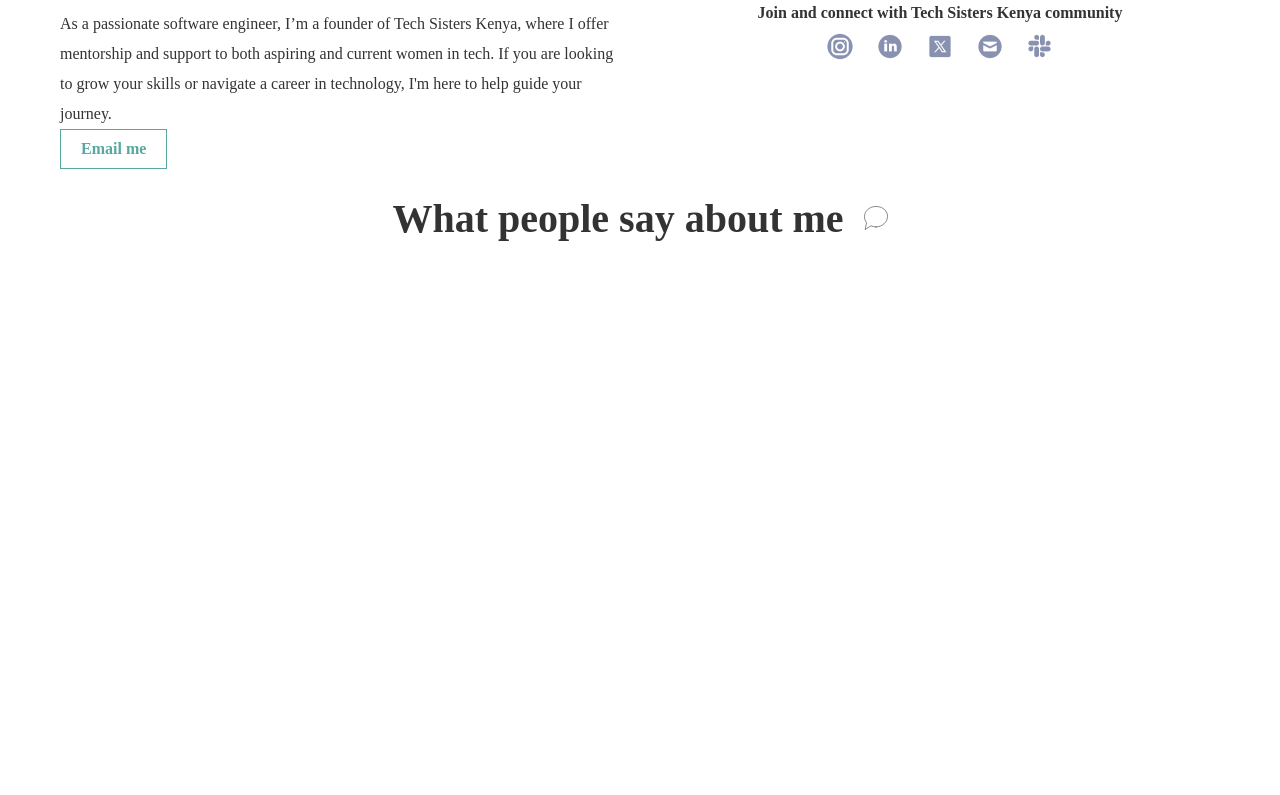
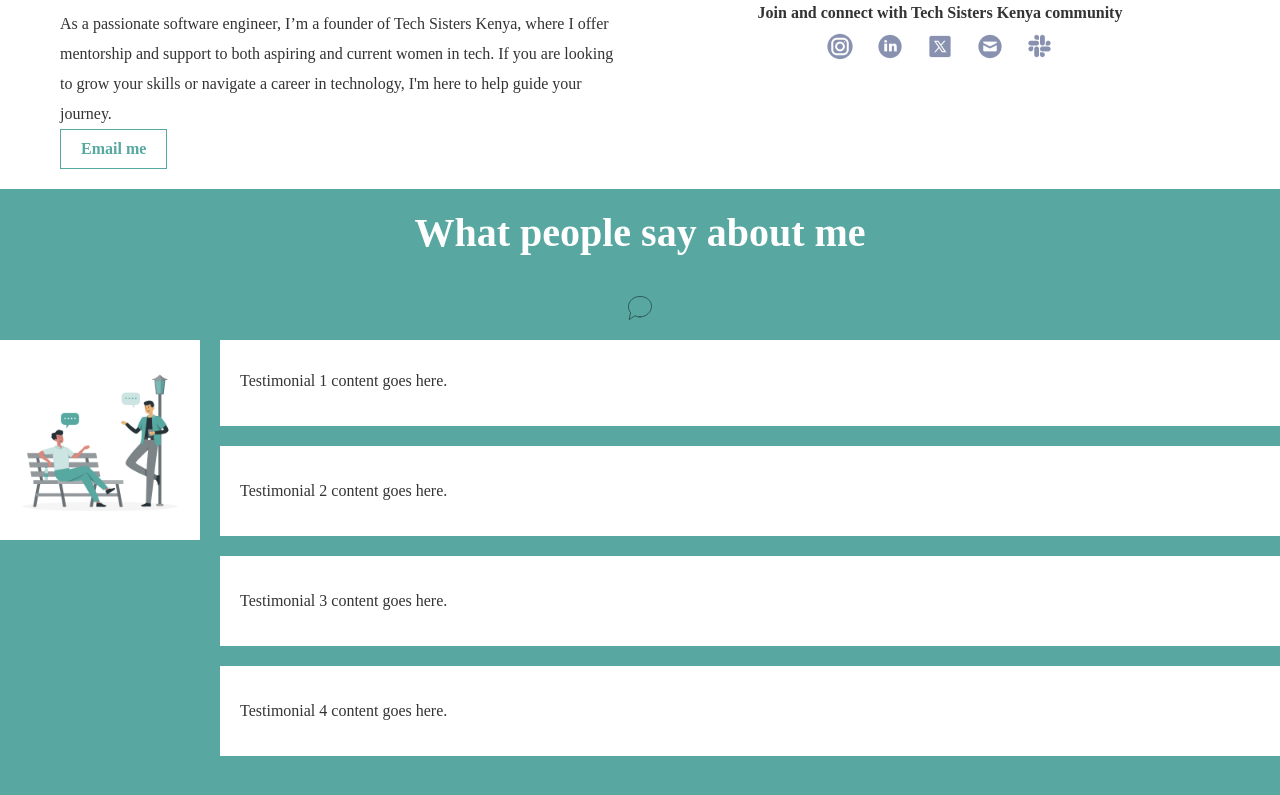
Before and after one commit to Vkerubo/my-portolio, a React (Create React App) app: page / in a window 1280 px wide. Shown: the part 3226-4021 px from the top of the page. Before the commit the page ends 3473 px from the top, so only its background shows below. Built offline with nearby package versions, Linux system fonts and the light colour scheme.

Commit message:
create testimonial modal

```diff
--- a/src/components/Testimonials.js
+++ b/src/components/Testimonials.js
@@ -1,35 +1,27 @@
 import React from "react";
-import { styled } from "styled-components";
-import OpeningSpeechMarks from "../components/assets/Quote Left.png";
-import ClosingSpeechMarks from "../components/assets/Get Quote.png";
+import { styled, keyframes } from "styled-components";
 import TestimonialQuote from "../components/assets/Vector (1).svg";
 import TestimonialImage from "../components/assets/Men talking.gif";
 
 const TestimonialsContainer = styled.div`
   display: flex;
   align-items: center;
-  gap: 20px;
+  flex-direction: column;
   color: #333;
   font-family: Montserrat;
-  font-size: 40px;
-  font-style: normal;
-  font-weight: 700;
-  line-height: normal;
   width: 100%;
-  height: 58px;
-  flex-shrink: 0;
   justify-content: center;
+  background-color: #58a8a1;
+  padding: 20px 0;
 `;
 
 const Title = styled.div`
-  color: #333;
-  font-family: Montserrat;
+  color: #fff;
   font-size: 40px;
-  font-style: normal;
   font-weight: 700;
-  width: 100%
   text-align: center;
   line-height: normal;
+  margin-bottom: 20px;
 
   @media (max-width: 768px) {
     font-size: 30px;
@@ -40,6 +32,50 @@ const TestimonialQuoteImage = styled.img`
   width: 24px;
   height: 24px;
   flex-shrink: 0;
+  margin-top: 20px;
+`;
+
+const TestimonialsContent = styled.div`
+  display: flex;
+  flex-direction: row;
+  align-items: flex-start;
+  width: 100%;
+  margin-top: 20px;
+`;
+
+const TestimonialImageContainer = styled.div`
+  flex-shrink: 0;
+  margin-right: 20px;
+`;
+
+const TestimonialImageStatic = styled.img`
+  max-width: 200px; /* Adjust the image size as needed */
+  height: auto;
+`;
+
+const TestimonialsSlider = styled.div`
+  display: flex;
+  flex-direction: column;
+  align-items: flex-start;
+  width: 100%;
+  overflow: hidden;
+`;
+
+const slideUp = keyframes`
+  0% {
+    transform: translateY(0);
+  }
+  100% {
+    transform: translateY(-100%);
+  }
+`;
+
+const Testimonial = styled.div`
+  background-color: #fff;
+  width: 100%;
+  padding: 20px;
+  margin-top: 20px;
+  animation: ${slideUp} 5s linear infinite;
 `;
 
 function Testimonials() {
@@ -47,6 +83,35 @@ function Testimonials() {
     <TestimonialsContainer>
       <Title>What people say about me</Title>
       <TestimonialQuoteImage src={TestimonialQuote} alt="Testimonial Quote" />
+      <TestimonialsContent>
+        <TestimonialImageContainer>
+          <TestimonialImageStatic
+            src={TestimonialImage}
+            alt="Static Testimonial Image"
+          />
+        </TestimonialImageContainer>
+        <TestimonialsSlider>
+          {/* Testimonial 1 */}
+          <Testimonial>
+            <p>Testimonial 1 content goes here.</p>
+          </Testimonial>
+
+          {/* Testimonial 2 */}
+          <Testimonial>
+            <p>Testimonial 2 content goes here.</p>
+          </Testimonial>
+
+          {/* Testimonial 3 */}
+          <Testimonial>
+            <p>Testimonial 3 content goes here.</p>
+          </Testimonial>
+
+          {/* Testimonial 4 */}
+          <Testimonial>
+            <p>Testimonial 4 content goes here.</p>
+          </Testimonial>
+        </TestimonialsSlider>
+      </TestimonialsContent>
     </TestimonialsContainer>
   );
 }
```
Also changed, not shown: src/components/TestimonialModal.js (added, +47 -0 lines).
